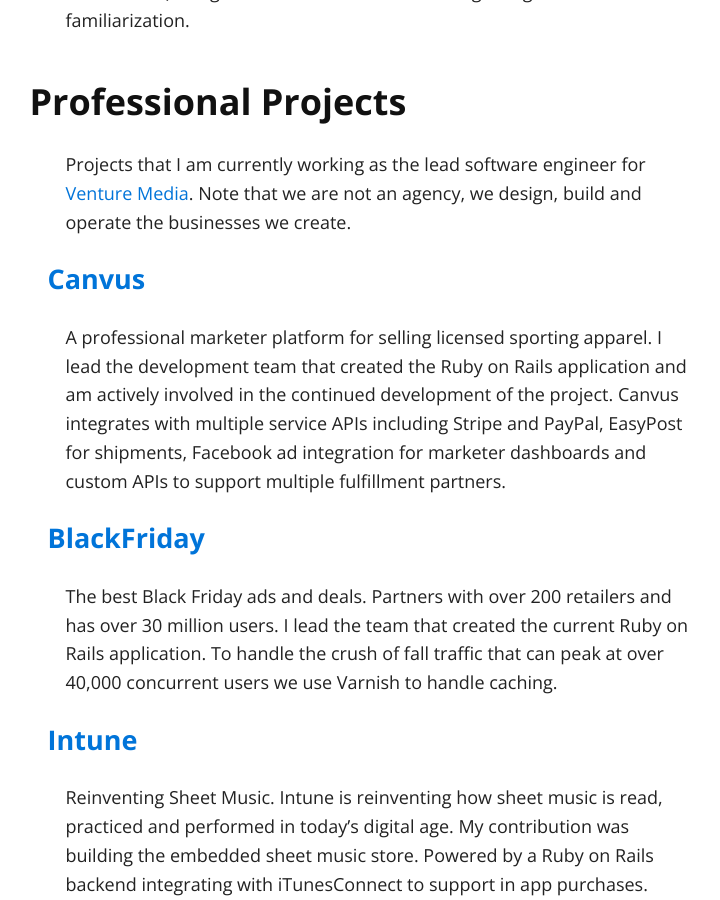
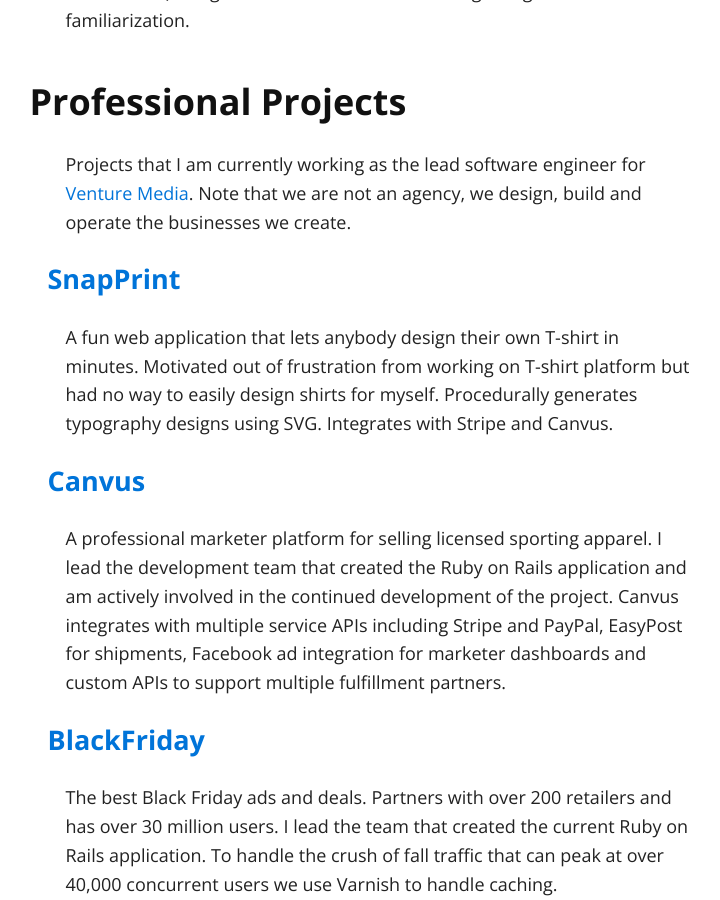
Before and after one commit to gshaw/gshaw.github.io, a Jekyll site: the page built from index.md, in a window 1280 px wide and 900 px high, scrolled down 777 px. Shown: the whole window, without its empty margins (262-982 px from the left). Built offline with Jekyll 4.4.1, drawn with Linux system fonts in a browser that asks for light colours; nearby versions of some CDN libraries.

Commit message:
Add SnapPrint link

```diff
--- a/index.md
+++ b/index.md
@@ -24,6 +24,10 @@
 
 Projects that I am currently working as the lead software engineer for [Venture Media](http://venturemedia.com). Note that we are not an agency, we design, build and operate the businesses we create.
 
+#### [SnapPrint](https://snapprint.com)
+
+A fun web application that lets anybody design their own T-shirt in minutes.  Motivated out of frustration from working on T-shirt platform but had no way to easily design shirts for myself.  Procedurally generates typography designs using SVG.  Integrates with Stripe and Canvus.
+
 #### [Canvus](https://canvus.com)
 
 A professional marketer platform for selling licensed sporting apparel.  I lead the development team that created the Ruby on Rails application and am actively involved in the continued development of the project.  Canvus integrates with multiple service APIs including Stripe and PayPal, EasyPost for shipments, Facebook ad integration for marketer dashboards and custom APIs to support multiple fulfillment partners.
```
